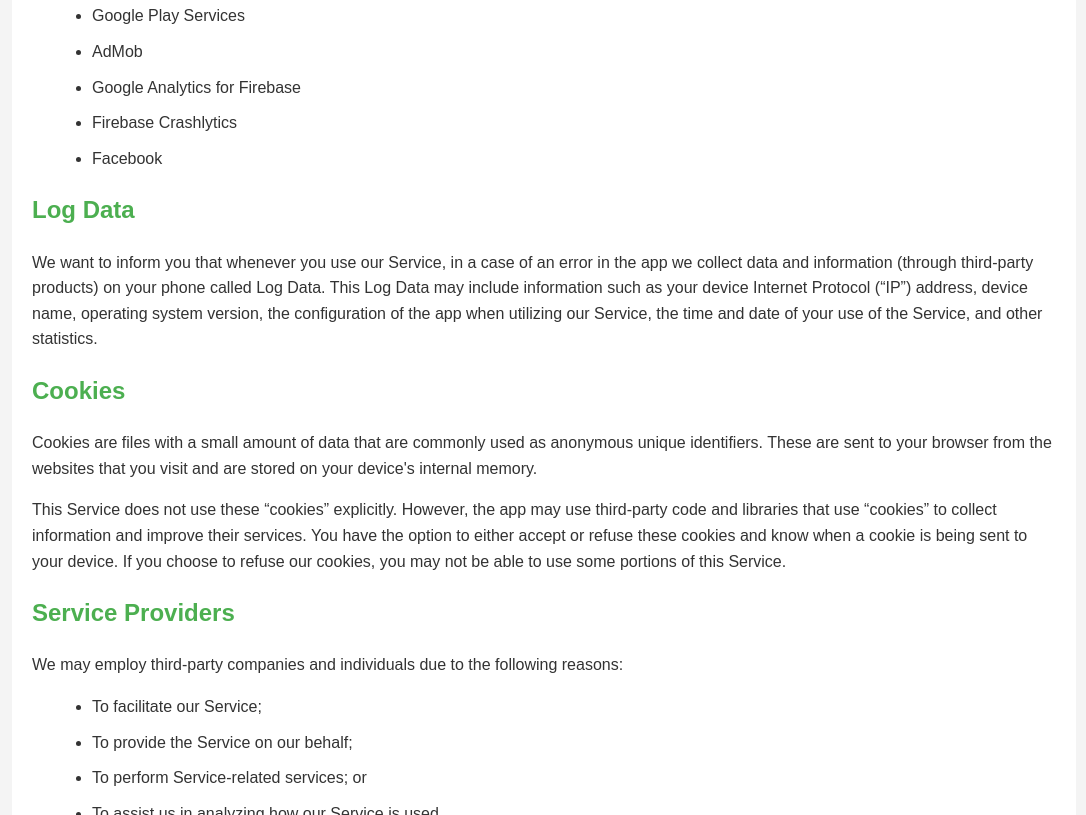
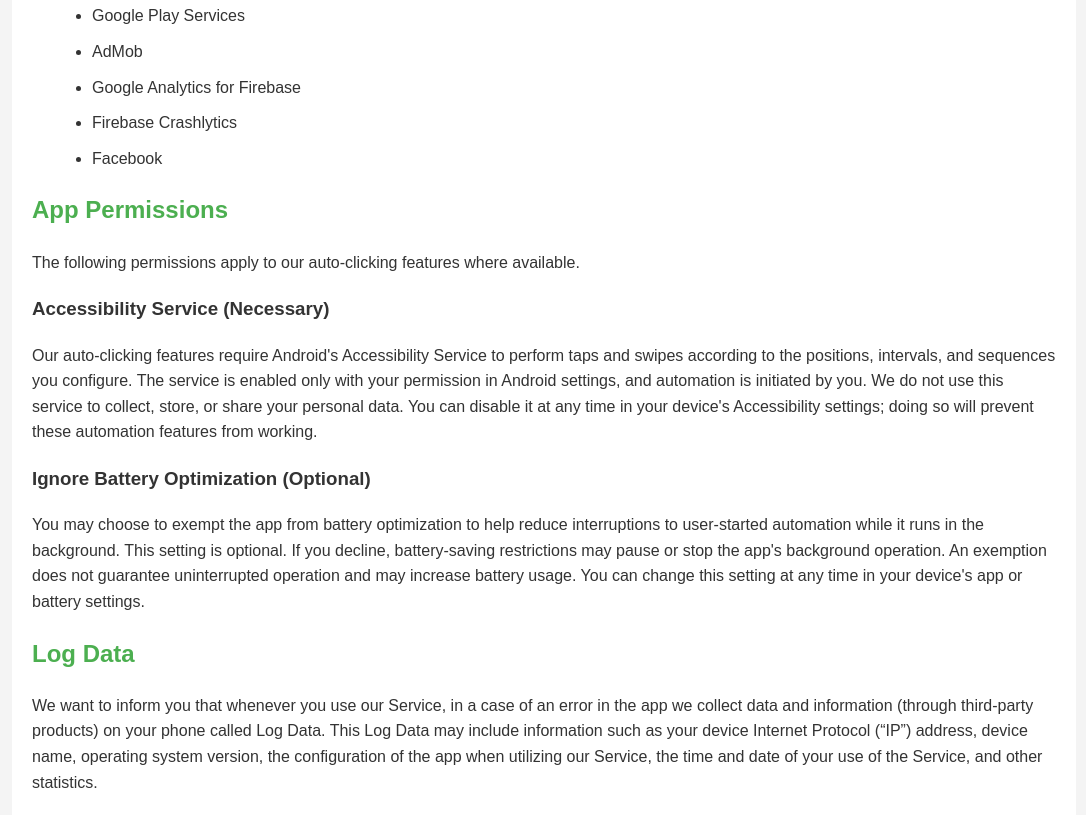
Before and after one commit to longnineAI/longnineai.github.io, a plain HTML site: page wasd/pp.html in a window 1280 px wide. Shown: the part 596-1411 px from the top of the page, without its empty margins (96-1182 px from the left). Drawn offline with Linux system fonts and the light colour scheme.

Commit message:
Update pp.html

```diff
--- a/wasd/pp.html
+++ b/wasd/pp.html
@@ -52,6 +52,13 @@
             <li>Firebase Crashlytics</li>
             <li>Facebook</li>
         </ul>
+        <h2>App Permissions</h2>
+        <p>The following permissions apply to our auto-clicking features where available.</p>
+        <h3>Accessibility Service (Necessary)</h3>
+        <p>Our auto-clicking features require Android's Accessibility Service to perform taps and swipes according to the positions, intervals, and sequences you configure. The service is enabled only with your permission in Android settings, and automation is initiated by you. We do not use this service to collect, store, or share your personal data. You can disable it at any time in your device's Accessibility settings; doing so will prevent these automation features from working.</p>
+        <h3>Ignore Battery Optimization (Optional)</h3>
+        <p>You may choose to exempt the app from battery optimization to help reduce interruptions to user-started automation while it runs in the background. This setting is optional. If you decline, battery-saving restrictions may pause or stop the app's background operation. An exemption does not guarantee uninterrupted operation and may increase battery usage. You can change this setting at any time in your device's app or battery settings.</p>
+
          <h2>Log Data</h2>
         <p>We want to inform you that whenever you use our Service, in a case of an error in the app we collect data and information (through third-party products) on your phone called Log Data. This Log Data may include information such as your device Internet Protocol (“IP”) address, device name, operating system version, the configuration of the app when utilizing our Service, the time and date of your use of the Service, and other statistics.</p>
 
```
